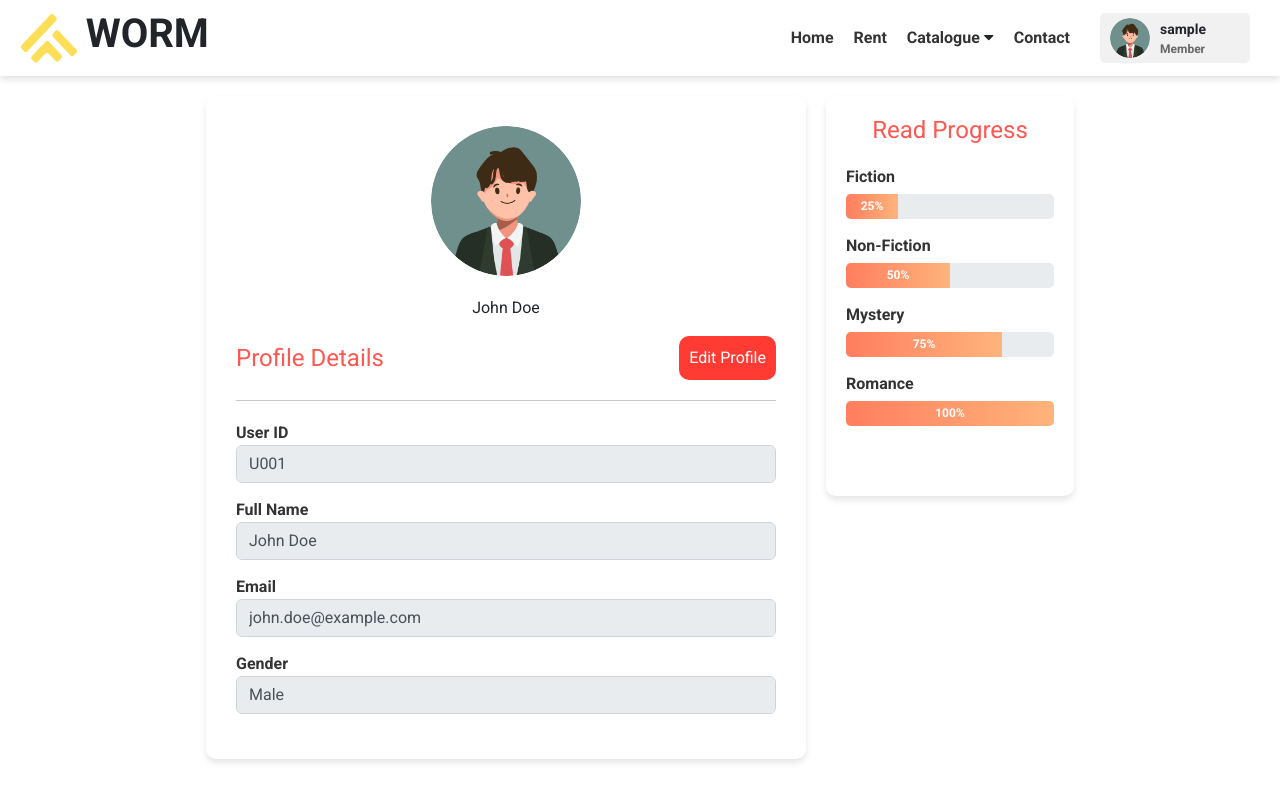
After one commit to KiraQiez/Worm, a PHP site: page /CustomerProfile.php in a window 1280 px wide. The commit adds this page. Run offline with PHP 8.4, Linux system fonts and the light colour scheme; the visitor is signed in with stand-in values (Sample User, id 1).

Commit message:
edit profile

```diff
--- a/CustomerLibrary.php
+++ b/CustomerCatalogue.php
@@ -4,7 +4,7 @@ include 'CustomerHeader.php';
 
 ?>
 
-<div class="main-content">
+<div class="main-content d-flex">
     <div class="sidebar">
         <h4>Categories</h4>
         <hr>
--- a/CustomerDashboard.php
+++ b/CustomerDashboard.php
@@ -1,4 +1,3 @@
-<!-- index.php -->
 <?php
 $title = "Homepage";
 include 'CustomerHeader.php';
--- a/CustomerHeader.php
+++ b/CustomerHeader.php
@@ -1,3 +1,16 @@
+<?php
+if (session_status() == PHP_SESSION_NONE) {
+    session_start();
+}
+
+if ($_SESSION['usertype'] != "customer") {
+    echo "<script>
+    alert('You are not authorized to access this page.');
+    location.href='MainHomepage.php';
+    </script>";
+}
+?>
+
 <!DOCTYPE html>
 <html lang="en">
 
@@ -20,9 +33,9 @@
         <div class="nav">
             <ul>
                 <li><a href="MainHomepage.php">Home</a></li>
-                <li><a href="CustomerLibrary.php">Library</a></li>
+                <li><a href="#">Rent</a></li>
                 <li class="dropdown">
-                    <a href="#">Genres</a>
+                    <a href="CustomerCatalogue.php">Catalogue</a>
                     <i class="fas fa-caret-down"></i>
                     <div class="dropdown-menu">
                         <a href="#">Fiction</a>
@@ -38,12 +51,11 @@
             <img src="rsc/image/picture.png" alt="Profile Image">
             <div class="dropdown">
                 <div class="user-info">
-                    <p>Username</p>
+                    <p><?php echo $_SESSION['username']; ?></p>
                     <p class="rank">Member</p>
                 </div>
                 <div class="dropdown-menu">
-                    <a href="#">Profile</a>
-                    <a href="#">Settings</a>
+                    <a href="CustomerProfile.php">Profile</a>
                     <a href="MainLogout.php">Logout</a>
                 </div>
             </div>
--- /dev/null
+++ b/CustomerProfile.php
@@ -0,0 +1,57 @@
+<?php
+$title = "Profile";
+include 'CustomerHeader.php';
+?>
+<div class="main-content d-flex justify-content-center">
+    <div class="profile-container">
+        <div class="profile-image">
+            <img src="rsc/image/picture.png" alt="Profile Image">
+            <p class="user text-center">John Doe</p>
+        </div>
+        <div class="profile-details">
+            <div class="detail-header d-flex">
+                <h4>Profile Details</h4>
+                <a href="CustomerEditProfile.php" class="edit-link">Edit Profile</a>
+            </div>
+            <hr>
+            <div class="form-group">
+                <label for="userid">User ID</label>
+                <input type="text" class="form-control" id="userid" value="U001" disabled>
+            </div>
+            <div class="form-group">
+                <label for="fullname">Full Name</label>
+                <input type="text" class="form-control" id="fullname" value="John Doe" disabled>
+            </div>
+            <div class="form-group">
+                <label for="email">Email</label>
+                <input type="email" class="form-control" id="email" value="john.doe@example.com" disabled>
+            </div>
+            <div class="form-group">
+                <label for="gender">Gender</label>
+                <input type="text" class="form-control" id="gender" value="Male" disabled>
+            </div>
+        </div>
+    </div>
+    <div class="read-progress">
+        <h4>Read Progress</h4>
+        <label>Fiction</label>
+        <div class="progress">
+            <div class="progress-bar" role="progressbar" style="width: 25%;" aria-valuenow="25" aria-valuemin="0" aria-valuemax="100">25%</div>
+        </div>
+        <label>Non-Fiction</label>
+        <div class="progress">
+            <div class="progress-bar" role="progressbar" style="width: 50%;" aria-valuenow="50" aria-valuemin="0" aria-valuemax="100">50%</div>
+        </div>
+        <label>Mystery</label>
+        <div class="progress">
+            <div class="progress-bar" role="progressbar" style="width: 75%;" aria-valuenow="75" aria-valuemin="0" aria-valuemax="100">75%</div>
+        </div>
+        <label>Romance</label>
+        <div class="progress">
+            <div class="progress-bar" role="progressbar" style="width: 100%;" aria-valuenow="100" aria-valuemin="0" aria-valuemax="100">100%</div>
+        </div>
+    </div>
+</div>
+</body>
+
+</html>
--- a/MainHomepage.php
+++ b/MainHomepage.php
@@ -1,5 +1,7 @@
 <?php
-session_start();
+if (session_status() == PHP_SESSION_NONE) {
+    session_start();
+}
 $title = "Homepage";
 
 if (isset($_SESSION['usertype'])) {
--- a/StaffHeader.php
+++ b/StaffHeader.php
@@ -1,3 +1,7 @@
+<?php
+session_start();
+?>
+
 <!DOCTYPE html>
 <html lang="en">
 
--- a/rsc/customer.css
+++ b/rsc/customer.css
@@ -1,7 +1,5 @@
 .main-content {
     padding: 20px;
-    display: flex;
-
 }
 
 
@@ -67,3 +65,115 @@
     height: 200px;
     margin-right: 10px;
 }
+
+.profile-container {
+    display: flex;
+    flex-direction: column;
+    align-items: center;
+    background-color: white;
+    padding: 30px;
+    border-radius: 10px;
+    box-shadow: 0 4px 6px rgba(0, 0, 0, 0.1);
+    width: 100%;
+    max-width: 600px;
+}
+
+.profile-image img {
+    width: 150px;
+    height: 150px;
+    border-radius: 50%;
+    margin-bottom: 20px;
+}
+
+.profile-details {
+    width: 100%;
+}
+
+.detail-header {
+    width: 100%;
+    display: flex;
+    justify-content: space-between;
+    align-items: center;
+    margin-bottom: 10px;
+}
+
+.detail-header h4 {
+    color: #FF5751;
+    margin: 0;
+}
+
+.edit-link {
+    background-color: #ff3b34;
+    padding: 10px;
+    color: white;
+    text-decoration: none;
+    border-radius: 10px;
+}
+
+.edit-link:hover {
+    color: white;
+    background-color: #FF5751;
+}
+
+.profile-details .form-group {
+    margin-bottom: 15px;
+}
+
+.profile-details .form-control[disabled] {
+    background-color: #e9ecef;
+    opacity: 1;
+    color: #495057;
+}
+
+.profile-details label {
+    font-weight: bold;
+    color: #333;
+}
+
+.profile-details hr {
+    margin: 20px 0;
+}
+
+.read-progress {
+    margin-left: 20px;
+    padding: 20px;
+    background-color: white;
+    border-radius: 10px;
+    box-shadow: 0 4px 6px rgba(0, 0, 0, 0.1);
+    width: 20%;
+    max-width: 600px;
+    height: 400px;
+}
+
+.read-progress h4 {
+    color: #FF5751;
+    margin-bottom: 20px;
+    text-align: center;
+}
+
+.read-progress label {
+    font-weight: bold;
+    color: #333;
+    display: block;
+    margin-top: 15px;
+    margin-bottom: 5px;
+}
+
+.progress {
+    height: 25px;
+    background-color: #e9ecef;
+    border-radius: 5px;
+    overflow: hidden;
+    margin-bottom: 10px;
+}
+
+.progress-bar {
+    background: linear-gradient(90deg, #ff7e5f, #feb47b);
+    height: 100%;
+    display: flex;
+    align-items: center;
+    justify-content: center;
+    color: white;
+    font-weight: bold;
+    transition: width 0.6s ease;
+}
--- a/rsc/styles.css
+++ b/rsc/styles.css
@@ -32,7 +32,7 @@ body {
 
 .headerbg a {
     background-color: #ff3b34;
-    border-color: #ff3b34;
+    border-color: #FF5751;
 }
 
 .headerbg a:hover {
```
Also changed, not shown: CustomerEditProfile.php (added, +39 -0 lines), database.txt (+16 -0 lines).
